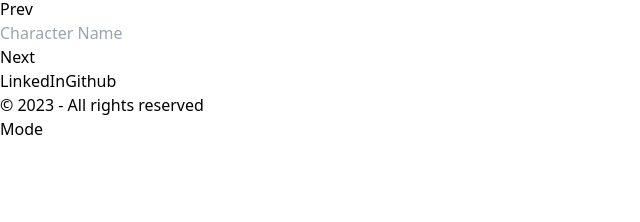
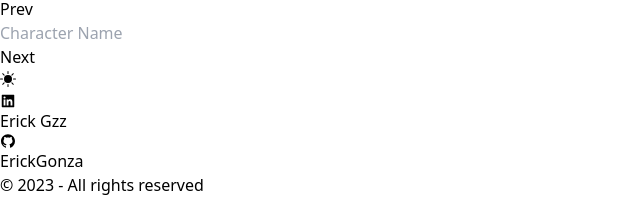
Before and after one commit to Erick-Gonza/rickAndMortyTS, a React (Vite) app: page / in a window 1280 px wide. Shown: the part 327-549 px from the top of the page, without its empty margins (0-640 px from the left). Built offline with nearby package versions, Linux system fonts and the light colour scheme; no server answers.

Commit message:
add data fetch and comp styles, fix bg issue

```diff
--- a/index.html
+++ b/index.html
@@ -7,7 +7,10 @@
     <title>Vite + React + TS</title>
   </head>
   <body>
-    <div id="root" class="h-screen bg-slate-300 dark:bg-slate-900"></div>
+    <div
+      id="root"
+      class="h-auto bg-slate-300 dark:bg-slate-900 flex flex-col"
+    ></div>
     <script type="module" src="/src/main.tsx"></script>
   </body>
 </html>
--- a/package.json
+++ b/package.json
@@ -12,6 +12,7 @@
     "axios": "^1.2.2",
     "react": "^18.2.0",
     "react-dom": "^18.2.0",
+    "react-icons": "^4.7.1",
     "react-router-dom": "^6.6.1",
     "zustand": "^4.2.0"
   },
--- a/src/components/Characters/CharacterDetail.tsx
+++ b/src/components/Characters/CharacterDetail.tsx
@@ -1,5 +1,9 @@
 const CharacterDetail = () => {
-  return <div>CharacterDetail</div>
+  return (
+    <>
+      <h2>CharacterDetail</h2>
+    </>
+  )
 }
 
 export default CharacterDetail
--- a/src/components/Characters/CharacterList.tsx
+++ b/src/components/Characters/CharacterList.tsx
@@ -1,5 +1,47 @@
+import { useCharacterStore } from '../../store/characterStore'
+import shallow from 'zustand/shallow'
+import { useEffect } from 'react'
+
 const CharacterList = () => {
-  return <div>CharacterList</div>
+  const { results, baseUrl } = useCharacterStore(
+    (state) => ({
+      results: state.results,
+      baseUrl: state.baseUrl,
+    }),
+    shallow
+  )
+  const { getCharacters, setBaseUrl } = useCharacterStore()
+
+  useEffect(() => {
+    getCharacters()
+  }, [])
+
+  return (
+    <>
+      {results.map((character) => {
+        return (
+          <section className="bg-indigo-600 px-2 py-3 rounded mb-4">
+            <h2 className="font-bold text-xl">{character.name}</h2>
+            <img
+              src={character.image}
+              alt={character.name}
+              className="w-fit rounded px-2 py-3"
+            />
+            <section className="flex items-center">
+              <section className="w-1/2">
+                <p className="font-medium text-md">{character.status}</p>
+                <p className="font-medium text-md">{character.gender}</p>
+              </section>
+              <section className="w-1/2">
+                <p className="font-medium text-md">{character.location.name}</p>
+                <p className="font-medium text-md">{character.origin.name}</p>
+              </section>
+            </section>
+          </section>
+        )
+      })}
+    </>
+  )
 }
 
 export default CharacterList
--- a/src/components/Footer/Footer.tsx
+++ b/src/components/Footer/Footer.tsx
@@ -1,12 +1,24 @@
+import { AiFillLinkedin, AiFillGithub } from 'react-icons/ai'
+
 const Footer = () => {
   return (
-    <footer className="w-full flex-col px-2 py-3">
+    <footer className="w-full flex-col px-3 py-4">
       <section className="flex flex-col items-center">
-        <a className="text-slate-900 dark:text-slate-300 text-base md:text-xl font-semibold">
-          LinkedIn
+        <a
+          className="text-slate-900 dark:text-slate-300 text-base md:text-xl font-semibold flex justify-center items-center gap-1"
+          href="https://www.linkedin.com/in/erick-gzz/"
+          target={'_blank'}
+        >
+          <AiFillLinkedin />
+          Erick Gzz
         </a>
-        <a className="text-slate-900 dark:text-slate-300 text-base md:text-xl font-semibold">
-          Github
+        <a
+          className="text-slate-900 dark:text-slate-300 text-base md:text-xl font-semibold flex justify-center items-center gap-1"
+          href="https://github.com/Erick-Gonza/"
+          target={'_blank'}
+        >
+          <AiFillGithub />
+          ErickGonza
         </a>
       </section>
 
--- a/src/components/Navigation/Navbar.tsx
+++ b/src/components/Navigation/Navbar.tsx
@@ -2,7 +2,7 @@ const Navbar = () => {
   return (
     <nav className="flex mt-6 justify-around w-full container">
       <section>
-        <button className="rounded-xl bg-slate-900 text-slate-300 dark:bg-slate-300 dark:text-slate-900 px-2 py-1 text-xs md:text-sm font-semibold md:px-3 md:py-2">
+        <button className="rounded bg-slate-900 text-slate-300 dark:bg-slate-300 dark:text-slate-900 px-4 py-2 text-xs md:text-sm font-semibold">
           Prev
         </button>
       </section>
@@ -12,11 +12,11 @@ const Navbar = () => {
           type="text"
           id="characterName"
           placeholder="Character Name"
-          className="block font-semibold text-center w-3/4 md:w-1/3 p-1 md:px-1 md:py-2 text-xs md:text-sm text-slate-300 border border-gray-300 rounded-lg bg-slate-900 dark:text-slate-900 dark:border-gray-600 dark:bg-slate-300 dark:placeholder-gray-400"
+          className="block font-semibold text-center w-3/4 md:w-1/3 px-4 py-2  text-xs md:text-sm text-slate-300 border border-gray-300 rounded-lg bg-slate-900 dark:text-slate-900 dark:border-gray-600 dark:bg-slate-300 dark:placeholder-gray-400"
         />
       </section>
       <section>
-        <button className="rounded-xl bg-slate-900 text-slate-300 dark:bg-slate-300 dark:text-slate-900 px-2 py-1 text-xs md:text-sm font-semibold md:px-3 md:py-2">
+        <button className="rounded bg-slate-900 text-slate-300 dark:bg-slate-300 dark:text-slate-900 px-4 py-2 text-xs md:text-sm font-semibold">
           Next
         </button>
       </section>
--- a/src/components/ThemeButton/ThemeButton.tsx
+++ b/src/components/ThemeButton/ThemeButton.tsx
@@ -1,15 +1,16 @@
 import useTheme from '../../hooks/useTheme'
 import { useThemeStore } from '../../store/themeStore'
+import { BsFillMoonStarsFill, BsFillSunFill } from 'react-icons/bs'
 
 const ThemeButton = () => {
   const theme = useTheme()
   const { setTheme } = useThemeStore()
   return (
     <button
-      className="absolute bottom-4 right-4 rounded-full w-10 h-10 bg-gray-200"
+      className="fixed bottom-4 right-4 rounded-full w-10 h-10 bg-gray-200 flex items-center justify-center "
       onClick={() => (theme === 'light' ? setTheme('dark') : setTheme('light'))}
     >
-      Mode
+      {theme === 'light' ? <BsFillMoonStarsFill /> : <BsFillSunFill />}
     </button>
   )
 }
--- a/src/pages/Home.tsx
+++ b/src/pages/Home.tsx
@@ -1,13 +1,17 @@
 import Header from '../components/Navigation/Header'
 import Footer from '../components/Footer/Footer'
 import ThemeButton from '../components/ThemeButton/ThemeButton'
+import CharacterList from '../components/Characters/CharacterList'
 
 const Home = () => {
   return (
     <>
       <Header />
+      <main className="flex flex-col items-center justify-center w-full flex-1 px-3 py-4 text-center">
+        <CharacterList />
+      </main>
+      <ThemeButton />
       <Footer />
-      <ThemeButton />
     </>
   )
 }
--- a/src/routes/main.routes.tsx
+++ b/src/routes/main.routes.tsx
@@ -11,10 +11,6 @@ const router = createBrowserRouter([
       {
         path: '/',
         element: <Home />,
-      },
-      {
-        path: '/character',
-        element: 'Characters',
       },
       {
         path: '/character/:id',
--- a/src/store/characterStore.ts
+++ b/src/store/characterStore.ts
@@ -1,3 +1,43 @@
 import create from 'zustand'
 
-export const useCharacterStore = create(() => ({}))
+interface Origin {
+  name: string
+  url: string
+}
+
+interface Location {
+  name: string
+  url: string
+}
+
+export interface Character {
+  id: number
+  name: string
+  status: string
+  species: string
+  gender: string
+  origin: Origin
+  location: Location
+  image: string
+}
+
+export interface CharacterStore {
+  results: Character[]
+  baseUrl: string
+  setBaseUrl: (url: string, page: number) => void
+  getCharacters: () => Promise<void>
+}
+
+export const useCharacterStore = create<CharacterStore>((set, get) => ({
+  results: [],
+  baseUrl: 'https://rickandmortyapi.com/api/character?page=1',
+  setBaseUrl: (url: string, page: number) =>
+    set((state) => ({ baseUrl: `${url}?page${page}` })),
+
+  getCharacters: async () => {
+    const response = await (await fetch(get().baseUrl)).json()
+    set((state) => ({
+      results: response.results,
+    }))
+  },
+}))
```
Also changed, not shown: src/Interfaces.tsx (+0 -33 lines), 1 other file (tests, documents, lock files or other folders).
